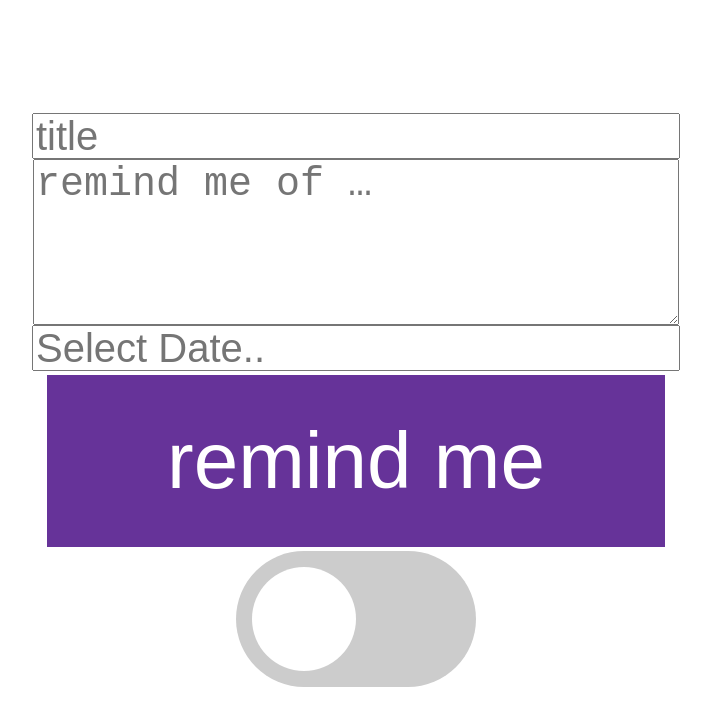
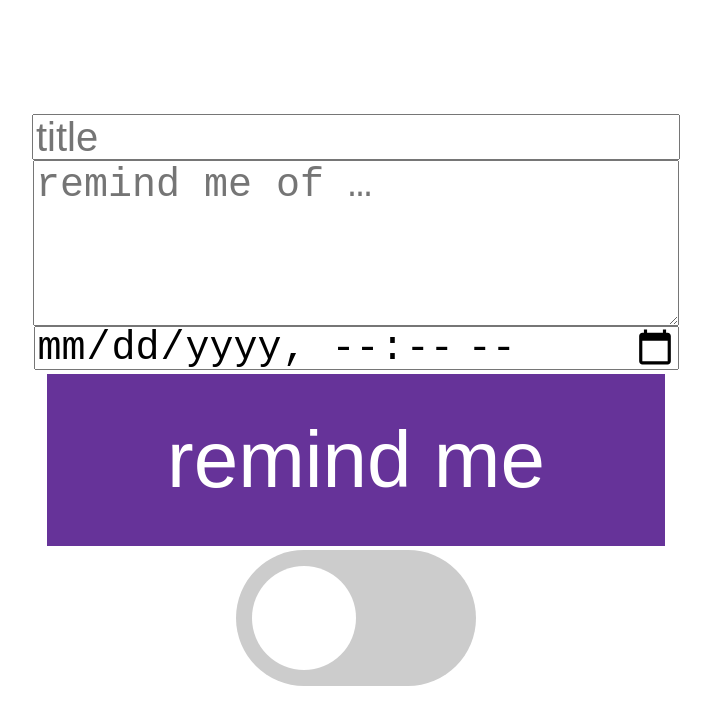
Before and after one commit to fiji-flo/pusher, a website: page webapp/index.html in a window 1280 px wide. Shown: the whole page, without its empty margins (44-755 px from the left). Drawn offline with nearby package versions, Linux system fonts and the light colour scheme.

Commit message:
:D again

```diff
--- a/webapp/index.html
+++ b/webapp/index.html
@@ -6,26 +6,21 @@
     <title>Pusher</title>
     <link rel='manifest' href='/manifest.json'>
     <link rel='stylesheet'href='style.css'>
-    <link rel='stylesheet' href='https://cdnjs.cloudflare.com/ajax/libs/flatpickr/2.1.1/flatpickr.min.css'>
 </head>
 <body>
     <input id="title" placeholder="title">
     <textarea id="body" placeholder="remind me of …"></textarea>
-    <input class="flatpickr" type="text" placeholder="Select Date..">
+    <input id="ts" type="datetime-local" placeholder="Select Date..">
     <button class="reminder">remind me</button>
     <label class="switch">
       <div id="subscription" class="slider round"></div>
     </label>
-    <script src="https://cdnjs.cloudflare.com/ajax/libs/flatpickr/2.1.1/flatpickr.min.js"></script>
     <script src='notify.js'></script>
     <script>
 (() => {
   const $ = s => document.querySelector(s);
-  let date = new Date();
-  flatpickr('.flatpickr', {
-    enableTime: true,
-    onChange: (dates) => { date = dates[0] || date; }
-  });
+  const ts = $('#ts');
+  const utcOffset = (new Date()).getTimezoneOffset * 60000;
   const vapidKey = '';
   const b = $('#subscription');
   const setReg = (e) => {
@@ -51,7 +46,7 @@
     remind('/push', {
       title: $('#title').value,
       body: $('#body').value,
-      ts: date.getTime()
+      ts: (new Date($('#ts').value)).getTime() + utcOffset;
     });
   };
 
```
